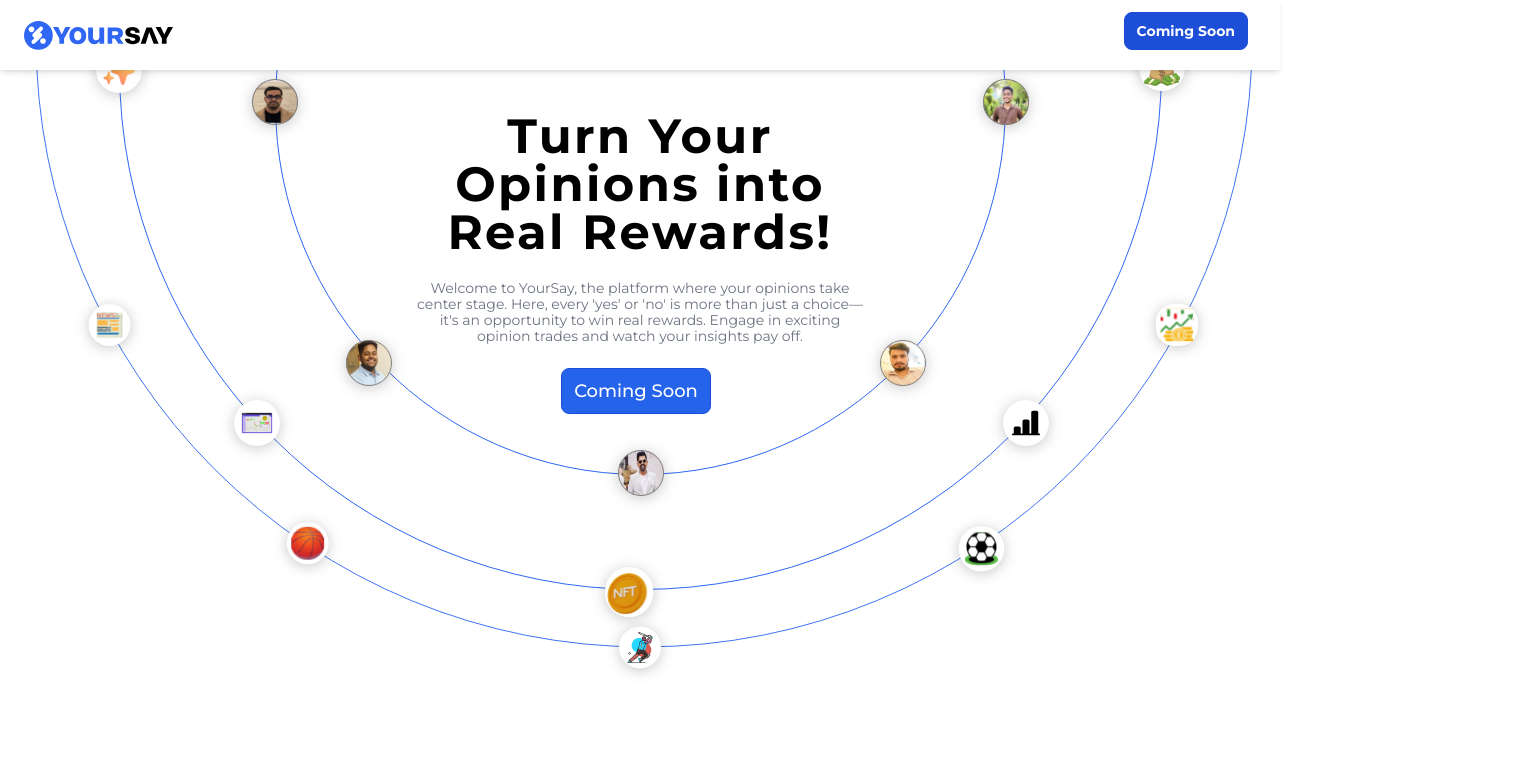
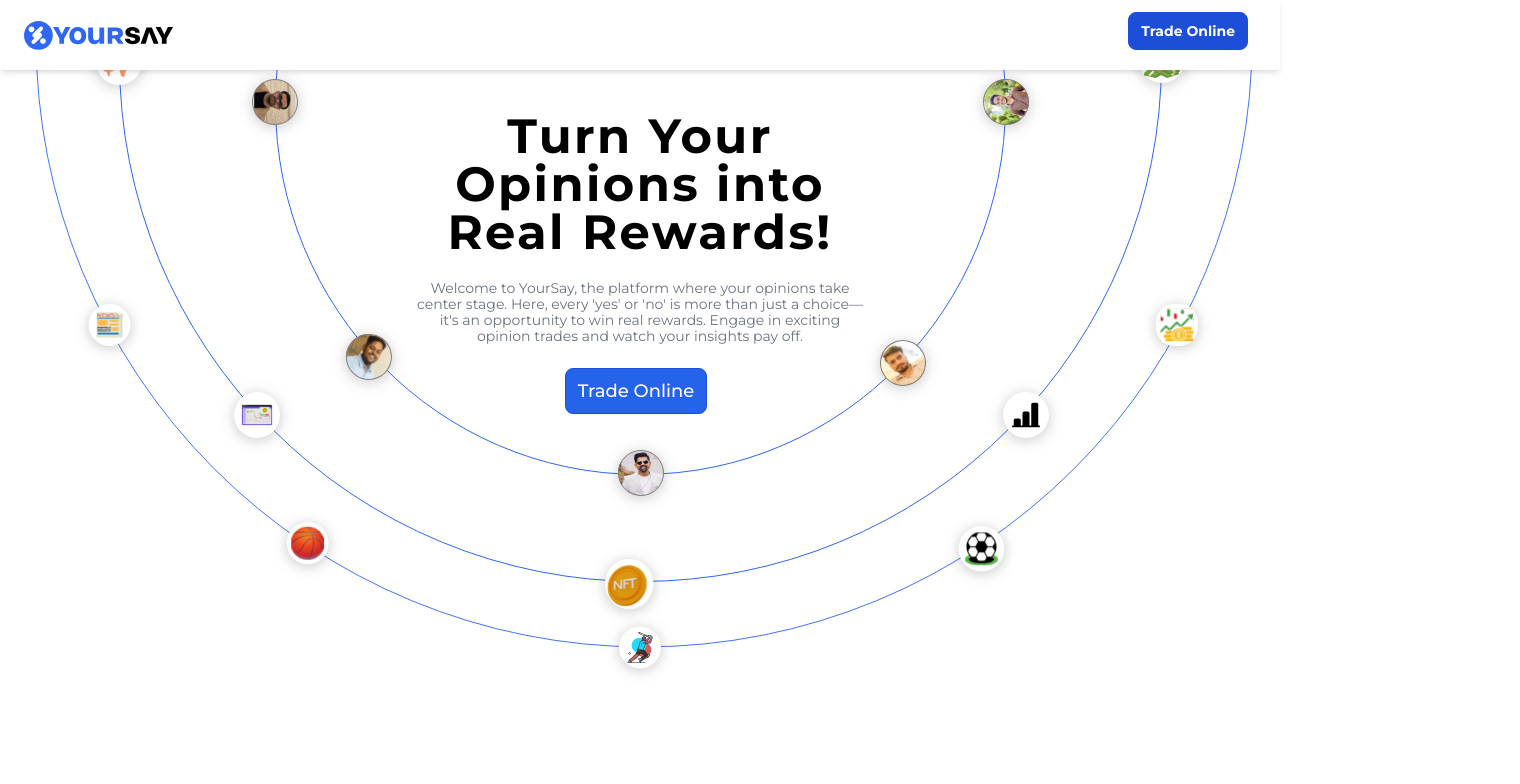
Before and after one commit to SinghRohan001/YourSay_HomePage, a React (Vite) app: page / in a window 1280 px wide. Shown: the top 784 px of the page, 1520 px wide, since content can reach past the window. Built offline with nearby package versions, Linux system fonts and the light colour scheme.

Commit message:
circle image change

```diff
--- a/src/Pages/HomePage.jsx
+++ b/src/Pages/HomePage.jsx
@@ -2,7 +2,7 @@ import React from "react";
 import Navbar from "../components/Navbar";
 import Card from "../components/Card";
 import rotate3 from "../assets/Trade sign1.svg";
-import rotate2 from "../assets/Profiles1.svg";
+import rotate2 from "../assets/circle1.svg";
 import rotate1 from "../assets/Category.svg";
 import WhyChooseYourSay from "../components/WhyChooseYourSay";
 import Card1 from "../components/Card1";
@@ -16,11 +16,11 @@ const HomePage = () => {
       <div className="lg:mb-14 md:mb-52">
         <div className="relative">
           <div className="flex justify-center items-center">
-            <div className="absolute lg:mt-20 mt-32 animate-[rotateAlternating_15s_linear_infinite] z-0 hidden md:block lg:block">
+            <div className="absolute lg:mt-20 mt-32 animate-[rotateAlternating_25s_linear_infinite] z-0 hidden md:block lg:block">
               <img src={rotate1} alt="Rotating background 3" className="lg:w-[100%] md:w-[96vw]"/>
             </div>
 
-            <div className="absolute lg:mt-36 mt-40 animate-[rotateAlternating2_20s_linear_infinite] z-0 hidden md:block lg:block">
+            <div className="absolute lg:mt-32 mt-40 animate-[rotateAlternating2_25s_linear_infinite] z-0 hidden md:block lg:block">
             <img src={rotate3} alt="Rotating background 2" className="lg:w-[100%] md:w-[80vw]"/>
             </div>
 
@@ -46,7 +46,7 @@ const HomePage = () => {
                 type="button"
                 className="text-white font-[500] font-montserrat bg-blue-600 hover:bg-blue-700 focus-within:ring-4 focus-within:ring-blue-800 border-blue-700 border-[1px] rounded-lg lg:text-lg md:text-md text-sm px-3 py-2 me-2 mb-2 cursor-pointer"
               >
-                Coming Soon
+                Trade Online
               </button>
             </div>
           </div>
--- a/src/components/Footer.jsx
+++ b/src/components/Footer.jsx
@@ -30,7 +30,7 @@ function Footer() {
             </span>
             <div className="flex space-x-4">
               <button className="bg-[#2E67F4] hover:bg-blue-700 focus-within:ring-4 focus-within:ring-blue-800  text-white font-montserrat font-[700] px-4 py-2 rounded-lg">
-                Coming Soon
+                Trade Online
               </button>
               {/* <button className="border border-[#2E67F4] text-[#2E67F4] font-montserrat font-[700] px-4 py-2 rounded-full">
                 Trade Online
--- a/src/components/Navbar.jsx
+++ b/src/components/Navbar.jsx
@@ -28,7 +28,7 @@ const Navbar = () => {
       <div className='hidden lg:flex items-center space-x-2'>
         <div>
           <button type="button" className="text-white font-montserrat font-bold bg-blue-700 border-blue-700 border-[1px] hover:bg-blue-800 focus:ring-4 focus:ring-blue-300 rounded-lg text-sm px-3 py-2 me-2 mb-2 dark:bg-blue-600 dark:hover:bg-blue-700 focus:outline-none dark:focus:ring-blue-800">
-            Coming Soon
+            Trade Online
           </button>
         </div>
         {/* <div>
```
Also changed, not shown: src/assets/circle1.svg (added).
